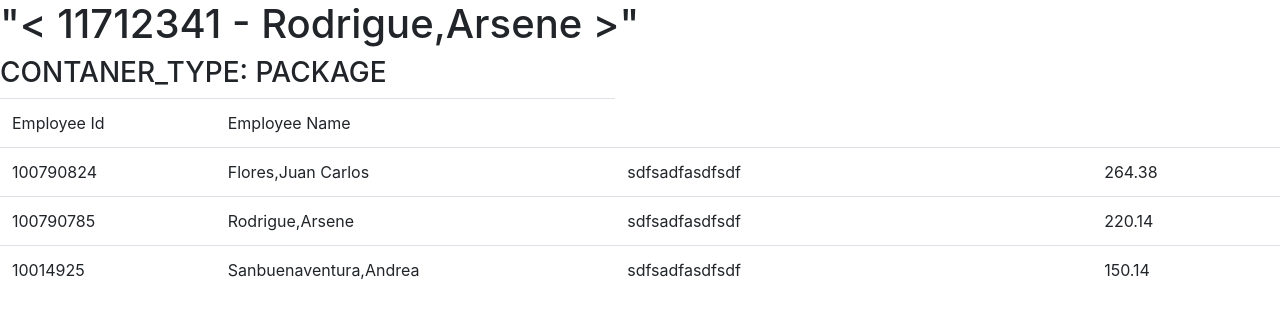
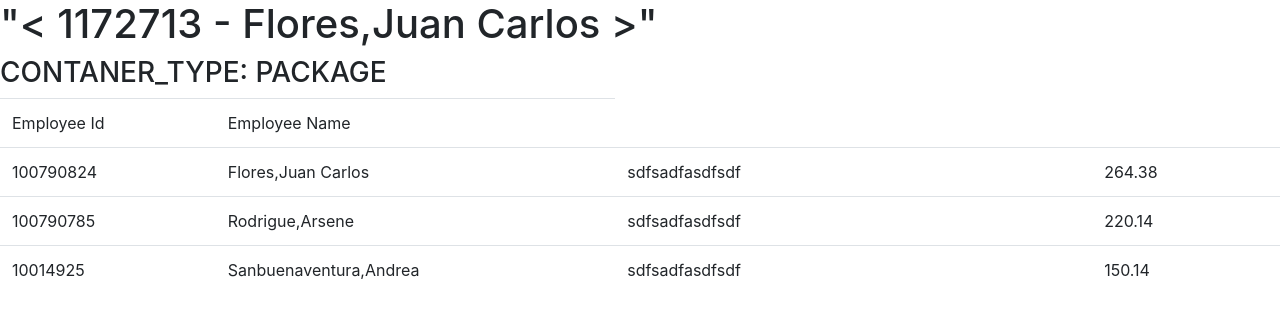
Before and after one commit to athos1789/DEW2-QR-2.0, a plain HTML site: page index.html in a window 1280 px wide. Shown: the top 328 px of the page. Drawn offline with nearby package versions, Linux system fonts and the light colour scheme.

Commit message:
Update index.html

```diff
--- a/index.html
+++ b/index.html
@@ -8,7 +8,7 @@
     <title>Document</title>
 </head>
 <body>
-    <h1>"< 11712341 - Rodrigue,Arsene >"</h1>
+    <h1>"< 1172713 - Flores,Juan Carlos >"</h1>
 
     <div id="secondaryProductivityList">
         <div>
```
